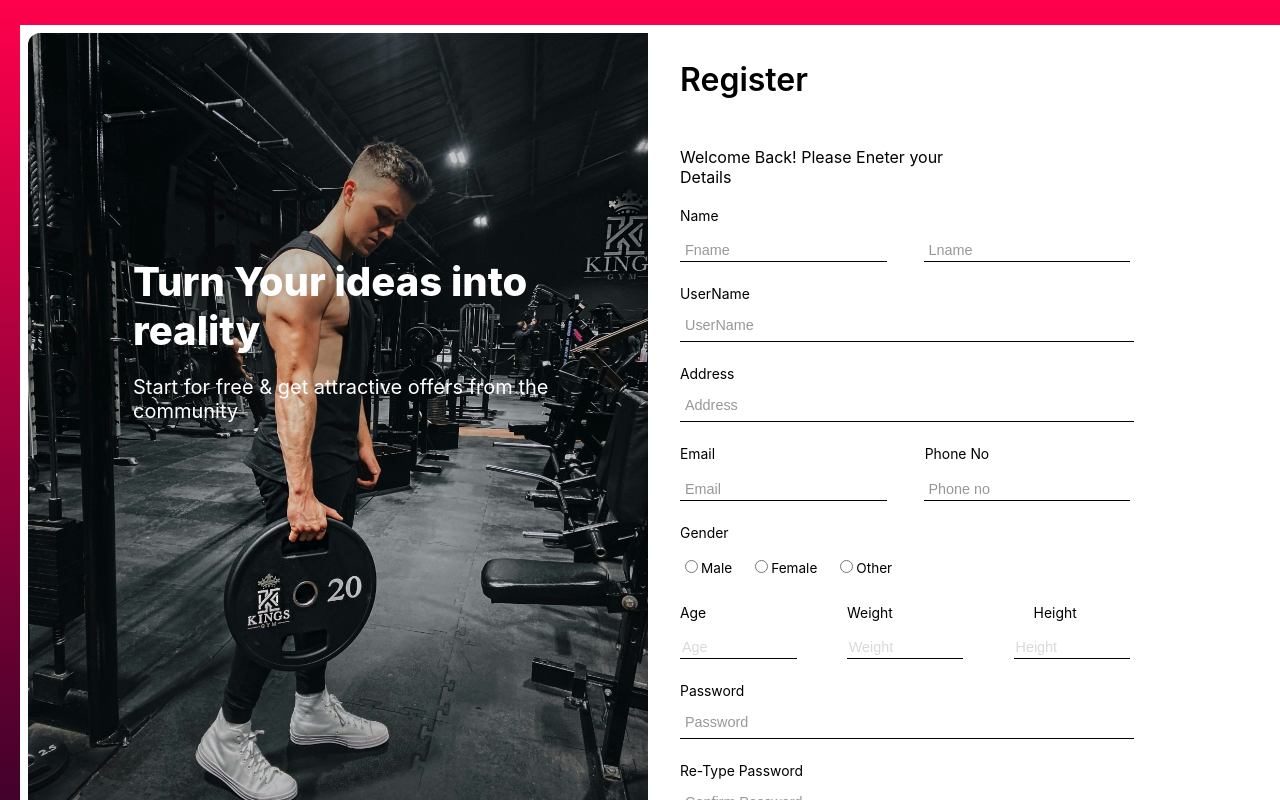
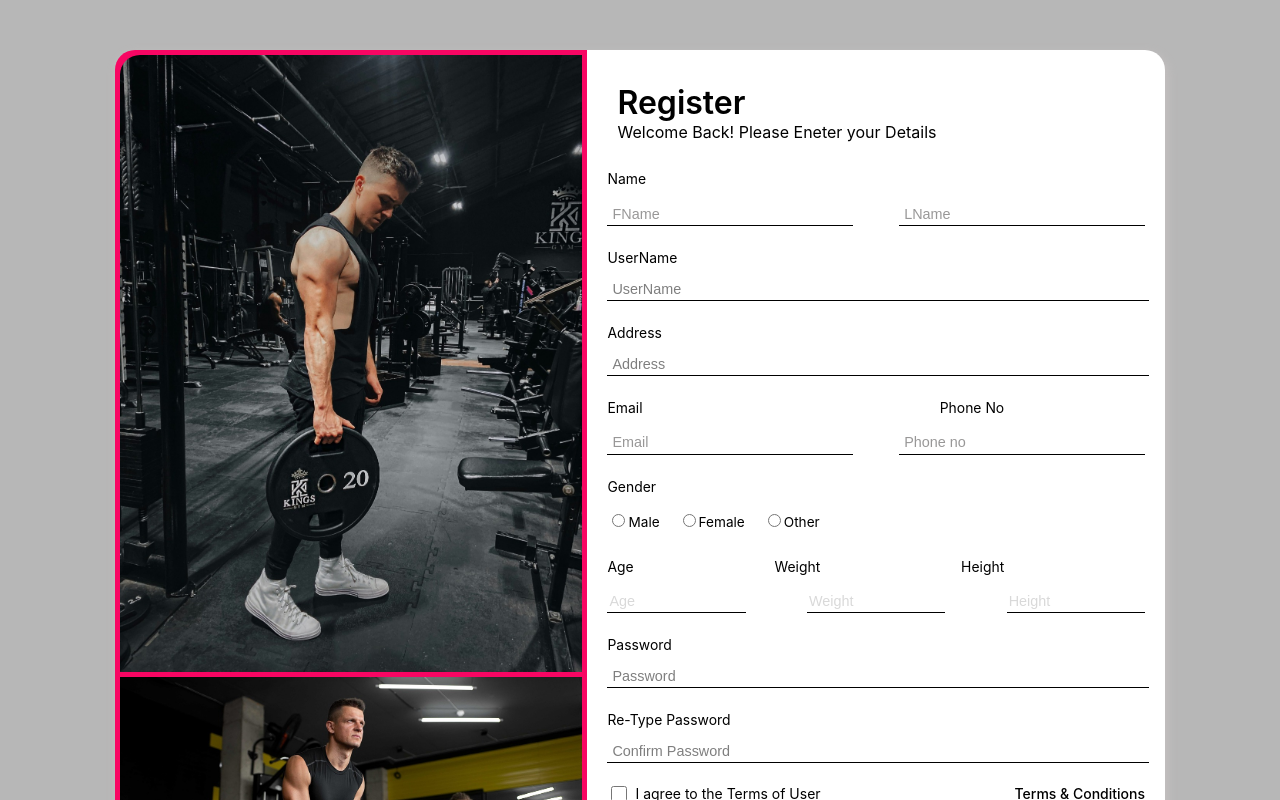
Before and after one commit to shehanamarasinghe/gym-web, a React (Create React App) app: page /Register in a window 1280 px wide. Shown: the top 800 px of the page. Built offline with nearby package versions, Linux system fonts and the light colour scheme.

Commit message:
Register validation part

```diff
--- /dev/null
+++ b/src/Validations/RegisterValidation.js
@@ -0,0 +1,25 @@
+function validation(values){
+    let error={};
+    const email_pattern=/^[^\s@]+@[^\s@]+\.[^\s@]+$/;
+    const password_pattern=/^.{8,}$/;
+
+    if(!values.email){
+        error.email="Email should not be empty";
+    } else if (!email_pattern.test(values.email)){
+        error.email="Email format is incorrect";
+    }else{
+        error.email="";
+    }
+
+    if(!values.password){
+        error.password="password should not be empty";
+
+    }else if(!password_pattern.test(values.password)){
+        error.password="Password should be at least 8 characters long";
+    }else{
+        error.password="";
+    }
+    return error;
+
+}
+export default validation;
--- a/src/pages/Login/Login.css
+++ b/src/pages/Login/Login.css
@@ -20,8 +20,9 @@
   .leftlogin{
     display: flex;
     flex: 1;
-    background-color: rgb(255, 103, 103);
+    background-color: rgb(182, 248, 2);
     border-radius: 20px 0px 0px 20px;
+    padding-right: 16px;
   }
 
   .rightlogin {
@@ -82,25 +83,24 @@
     margin-bottom: 0.2rem;
     flex-direction: column;
 
+  }
+  .head-form {
+    font-size: 3rem;
+    font-weight: 600px;
+    color: rgb(199, 29, 29);
 
-  }
-
-
-
-  .head-form {
-    font-size: 2rem;
-    font-weight: 600;
-    color: black;
   }
 
   .form-p {
     font-size: 1rem;
     margin-bottom: 0.1rem;
     color: black;
+
   }
 
   .bottom-form {
     width: 100%;
+    padding-left: 55px;
   }
 
   .bottom-form > p {
@@ -170,7 +170,7 @@
     color: black;
   }
 
-  .F-link {
+  .F-Link {
     cursor: pointer;
     font-size: 0.875rem;
     color: black;
@@ -178,6 +178,7 @@
     white-space: nowrap;
     text-decoration: underline;
     text-underline-offset: 2px;
+    padding-left: 130px;
   }
 
   .Log-button {
@@ -258,16 +259,14 @@
     white-space: nowrap;
     text-decoration: underline;
     text-underline-offset:2px;
+  }
 
   .error-span{
     color: red;
     font-size: 14px;
     margin-top: 5px;
 
-    }
-
-
-  }
+      }
 
   .link-A{
     cursor: pointer;
--- a/src/pages/Login/Login.jsx
+++ b/src/pages/Login/Login.jsx
@@ -41,7 +41,7 @@ const Login =()=>{
                     <div className="rightlogin">
                         <div className=" form-c-H">
                             <div className="form-c">
-                                <h3 className="head-form"> Login</h3>
+                                <h3 className="head-form">Login</h3>
                                 <p className="form-p">Welcome Back! Please Details.</p>
                             </div>
                             <form action="" onSubmit={handleSubmit}>
@@ -57,8 +57,10 @@ const Login =()=>{
                                 <div className="F-text">
                                     <input type="checkbox"></input>
                                     <p>Remember Me for 30 days</p>
+
+                                    <div> <p className="F-Link">Forgot password?</p></div>
+
                                 </div>
-                                <p className="F-Link">Forgot password?</p>
                             </div>
                             <div className="Log-button">
                                 <button  type ="submit" className="Log-b">Log in</button>
--- a/src/pages/Register/Register.css
+++ b/src/pages/Register/Register.css
@@ -1,168 +1,117 @@
 
-.background{
-    background: linear-gradient(to bottom, #ff004c, #0b0121);
-    overflow-y: auto;
+.Register-N{
+   display: flex;
+   justify-content: center;
+   background-color: rgb(183, 183, 183);
+   padding: 50px;
+  }
+
+  .Register-New{
+   display: flex;
+   width: 1050px;
+   height: fit-content;
+   justify-content: center;
+   align-content: center;
+   border-radius: 20px;
+   -webkit-box-shadow:2px 4px 10px #000000;
+   box-shadow: 2px 4px 10px 1px #c4bfbf;
 
   }
 
-  .wrapper{
-
-    padding: 40px 50px;
-    z-index: 1;
-    align-content: center;
-    overflow-y: auto;
-
+  .left-R{
+      display: flex;
+      flex: 1;
+      background-color:rgb(248, 6, 99);
+      border-radius: 20px 0px 0px 20px;
 
 
     }
 
-  .containers{
-    height: auto;
+    .Right-R {
       display: flex;
-      align-items: flex-start;
-      justify-content: center;
-      background-color: rgb(255, 255, 255);
-
+      flex: 1;
+      background-color:rgb(255, 255, 255);
+      padding:20px;
+      border-radius: 0px 20px 20px 0px;
 
     }
 
-    .left-c {
-      position: relative;
-      width: 50%;
-      height: 100vh;
-      display: flex;
-      flex-direction: column;
-    }
-
-    .bgimage {
-      width: 100%;
-      height: 100%;
-      object-fit: cover;
-      padding: 6px;
-      padding-left: 8px;
-      padding-top: 8px;
-      justify-content: space-between;
-    }
-
-    .bgimage1 {
-      width: 100%;
-      height: 100%;
-      object-fit: cover;
-      padding: 6px;
-      padding-left: 8px;
-      padding-top: 8px;
-      justify-content: space-between;
-    }
-    .head-text {
-      position: absolute;
-      top: 27%;
-      left: 15%;
-      display: flex;
-      flex-direction: column;
-    }
-
-    .Text-H {
-      font-size: 2.5rem;
-      color: white;
-      font-weight: 800;
-      margin-top: 1rem;
-      margin-bottom: 0rem;
-    }
-
-    .Text-p {
-      font-size: 1.25rem;
-      color: rgb(255, 255, 255);
-      font-weight: normal;
-    }
-
-    .right-c {
-      width: 50%;
-      height: 100%;
-      display: flex;
-      background-color: white;
-      flex-direction: column;
-      padding-left: 2.5rem;
-      justify-content: space-between;
-
+    .leftimg {
+      border-radius: 20px 0px 0px 0px;
+      margin-top: 5px;
+      margin-left:5px;
+      margin-bottom: 5px;
+      margin-right: 5px;
 
     }
 
+    .left-img {
+      border-radius: 0px 0px 0px 20px;
+      margin-left:5px;
+      margin-bottom: 5px;
+      margin-right: 5px;
+
+    }
     .form-c {
-      width: 70%;
      display: flex;
      flex-direction: column;
-      margin-bottom: 0.1rem;
-      margin-top: 0.2rem;
-      margin-bottom: 0.2rem;
+     padding: 10px;
+     margin-bottom: 5px;
     }
 
     .head-form {
-      font-size: 2rem;
+      font-size: 2.5rem;
+      color: rgb(0, 0, 0);
       font-weight: 600;
-      color: black;
+      margin:0;
       column-gap: normal;
     }
 
-    .form-p {
+    .form-p{
       font-size: 1rem;
-      margin-bottom: 0.1rem;
-      color: black;
+      color: rgb(0, 0, 0);
+      margin: 0;
     }
 
-    .bottom-form {
-      width: 100%;
-    }
-
-    .bottom-form > p {
-      font-size: 0.875rem;
-      color: black;
-    }
-
-    .bottom-form > p > span {
-      font-weight: 600;
-      color: black;
-      text-decoration: underline;
-      text-underline-offset: 2px;
-      cursor: pointer;
-    }
-
-    .form-c-H{
-      width: 100%;
+    .img-R {
       display: flex;
       flex-direction: column;
-      max-width: 450px;
+
 
     }
 
     .form-in{
       width: 100%;
       display: flex;
-      flex-direction:column;
+      flex-direction: column;
     }
 
-    .input{
+    .form-in>.input-in {
       width: 100%;
       color: black;
       padding-top: 0.2rem;
       padding-bottom: 0.2rem;
-      border-bottom:1px solid black ;
+      border-bottom:1px solid black;
       background-color: transparent;
       outline: 1px;
-      margin-top: 0.5rem;
+      margin-top:0.5rem;
+      padding-top: 0.5rem;
       margin-bottom: 0.5rem;
-      padding-top: 0.7rem;
+      ;
     }
 
     .form-in>label{
      padding-top: 1rem;
      font-size: 0.87rem;
+
     }
 
-    .form-in>input::placeholder{
-      color: rgb(52, 50, 50);
-      padding-left: 3px;
+    .form-in>input::placeholder {
+      color: rgb(0, 0, 0);
+      padding-left:3px;
       opacity: 50%;
     }
+
 
     .Fogot-c{
       width: 100%;
@@ -184,10 +133,121 @@
 
     }
 
+    .background{
+      background: linear-gradient(to bottom,#ff004c,#000000);
+    }
+
+    .wrapper{
+      padding: 40px;
+      align-content: center;
+      padding-left: 190px;
+      overflow-y: auto;
+    }
+
+    .container{
+      display: flex;
+      align-items: flex-start;
+      border-radius: 10px;
+
+    }
+
+    .left-c{
+      position: relative;
+      flex: 1;
+      display: flex;
+      flex-direction: column;
+    }
+    .bgimage{
+      padding: 6px;
+      justify-content: space-between;
+    }
+
+    .bgimage2{
+      padding: 6px;
+      padding-left: 0px;
+      padding-top: 4px;
+      justify-content: space-between;
+    }
+
+    .head-text{
+
+      position: absolute;
+      top: 27%;
+      left: 15%;
+      display: flex;
+      flex-direction: column;
+    }
+    .Text-H{
+      font-size: 2.5rem;
+      color: white;
+      font-weight: 800;
+      margin-top: 1rem;
+      margin-bottom: 0rem;
+    }
+
+    .Text-p{
+      font-size: 1.25rem;
+      color: rgb(255, 255, 255);
+      font-weight: normal;
+    }
+
+    .right-c{
+      display: flex;
+      flex: 1;
+      background-color: white;
+      flex-direction: column;
+      padding: 2rem;
+      justify-content: space-between;
+
+    }
+    .form-c{
+      display: flex;
+      flex-direction: column;
+      margin-bottom: 0.1rem;
+      margin-top: 0.2rem;
+      margin-bottom: 0.2rem;
+
+    }
+    .head-form{
+      font-size: 2rem;
+      font-weight: 600;
+      color: black;
+      column-gap: normal;
+    }
+
+    .bottom-form{
+      width: 100%;
+    }
+    .bottom-form>p{
+      font-size: 0.875rem;
+      color: #000000;
+    }
+
+    .bottom-form>p>span{
+      font-weight: 600;
+      color: black;
+      text-decoration: underline;
+      text-underline-offset: 2px;
+      cursor: pointer;
+    }
+    .form-c-H{
+
+      width: 100%;
+      display: flex;
+      flex-direction: column;
+      max-width: 450px;
+    }
+    .form-in{
+      width: 100%;
+      display: flex;
+      flex-direction: column;
+    }
+
 .F-text>p{
   font-size: 0.875rem;
-      color: black;
+  color: #000000;
 }
+
     .F-link{
       cursor: pointer;
       font-size: 0.875rem;
@@ -310,7 +370,21 @@
       justify-content: space-between;
 
     }
+.input-in{
+  width: 100%;
+  color: #000000;
+  padding-top: 0.2rem;
+  padding-bottom: 0.2rem;
+  border: none;
+  border-bottom: 1px solid black;
+  background-color: transparent;
+  margin-top: o,5rem;
+  margin-bottom: 0.5rem;
+  padding-top: 0.7rem;
+  display: flex;
+  flex-direction: column;
 
+}
     .inputf::placeholder{
       color: rgb(52, 50, 50);
       padding-left: 3px;
@@ -356,3 +430,9 @@
 
 
     }
+  .error-span{
+    color: red;
+    font-size: 14px;
+    margin-top: 5px;
+
+  }
--- a/src/pages/Register/Register.js
+++ b/src/pages/Register/Register.jsx
@@ -1,48 +1,67 @@
-import React from 'react';
+import React,{useState} from 'react'
 import './Register.css';
 import bgimage from'../../Images/Image1.jpeg';
 import bgimage2 from'../../Images/Image3.jpeg';
 import { Link } from 'react-router-dom';
+import validation from'../../Validations/RegisterValidation';
+const Register = () =>{
 
-const Register = () =>{
+
+    const[values, setValues]=useState(
+        {
+            emali:'',
+            password:''
+        }
+    )
+
+    const[errors, setErrors] =useState({})
+
+    const handleInput= (event) =>{
+        setValues(prev =>({...prev,[event.target.name]: [event.target.value]}))
+    }
+    const handleSubmit=(event)=>{
+        event.preventDefault();
+        setErrors(validation(values));
+    }
+
+
+
     return (
-        <div className='background'>
-            <div className='wrapper'>
-                <div className='containers'>
-                <div className='left-c'>
-                    <div className='head-text'>
-                        <h1 className='Text-H'> Turn Your ideas into reality</h1>
-                        <p className='Text-p'>Start for free & get attractive offers from the community</p>
+        <div className='Register-N'>
+            <div className='Register-New'>
+                <div className='left-R'>
+                <div className='img-R'>
+                <img src={bgimage} alt='' className='leftimg'/>
+                <img src={bgimage2} alt='' className='left-img'/>
                 </div>
-                    <img src={bgimage} alt='' className='bgimage'/>
-                    <img src={bgimage2} alt='' className='bgimage1'/>
-
                 </div>
-                <div className='right-c'>
-                    <div className='form-c-H'>
+                <div className='Right-R'>
+                    <div className='form-r'>
                         <div className='form-c'>
                             <h3 className='head-form'>Register</h3>
                             <p className='form-p'>Welcome Back! Please Eneter your Details</p>
 
                         </div>
+                        <form action="" onSumbit={handleSubmit}>
                         <div className='form-in'>
                             <label> Name</label>
                             <div className='inputName'>
-                             <input type='text' placeholder='Fname' className='inputf'/>
-                             <input type='text' placeholder='Lname' className='inputf'/>
+                             <input type='text' placeholder='FName' className='inputf'/>
+                             <input type='text' placeholder='LName' className='inputf'/>
                             </div>
                             <label> UserName </label>
-          <input type='text' placeholder='UserName'className='input'/>
+          <input type='text' placeholder='UserName'className='input-in'/>
           <label> Address </label>
-          <input type='text' placeholder='Address'className='input'/>
+          <input type='text' placeholder='Address'className='input-in'/>
           <div className='inputName'>
           <label> Email </label> <label>Phone No </label>
           </div>
           <div className='inputName'>
-          <input type='email' placeholder='Email' className='inputf'/>
+          <input type='email' placeholder='Email' name='email' onChange={handleInput} className='inputf'/>
 
-          <input type='tel' placeholder='Phone no' className='inputf'/>
-                    </div>
+          <input type='tel' placeholder='Phone no' className='inputf'/> </div>
+                    {errors.email && <span className='error-span'>{errors.email} </span>}
+
                     <label className='radio'> Gender </label>
                     <div className='input-R-B'>
                     <label className='radio-l'>
@@ -67,9 +86,12 @@ const Register = () =>{
           <input type='tel' placeholder='Weight' className='inputf-A'/>
           <input type='tel' placeholder='Height' className='inputf-A'/> </div>
           <label> Password </label>
-          <input type='password' placeholder='Password'className='input'/>
+          <input type='password' placeholder='Password' name='password' onChange={handleInput} className='input-in'/>
+         {errors.password && <span className='error-span'>{errors.password} </span>}
+
           <label> Re-Type Password </label>
-          <input type='password' placeholder='Confirm Password'className='input'/>
+          <input type='password' placeholder='Confirm Password' name="password" onChange={handleInput} className='input-in'/>
+          {errors.password && <span className='error-span'>{errors.password} </span>}
                         </div>
                         <div className='Fogot-c'>
                         <div className='F-text'>
@@ -80,10 +102,11 @@ const Register = () =>{
                         <div className='Log-button'>
                         <button className='Log-s'>Register</button>
                         </div>
-                        </div>
+
                         <div className='bottom-form'>
                         <p>Do you have an account ? <Link to ="/Login" className='link-G'><span>Login</span> </Link></p>
                         </div>
+                        </form>
                     </div>
                     </div>
                 </div>
```
Lines whose indentation alone changed are shown as unchanged.
